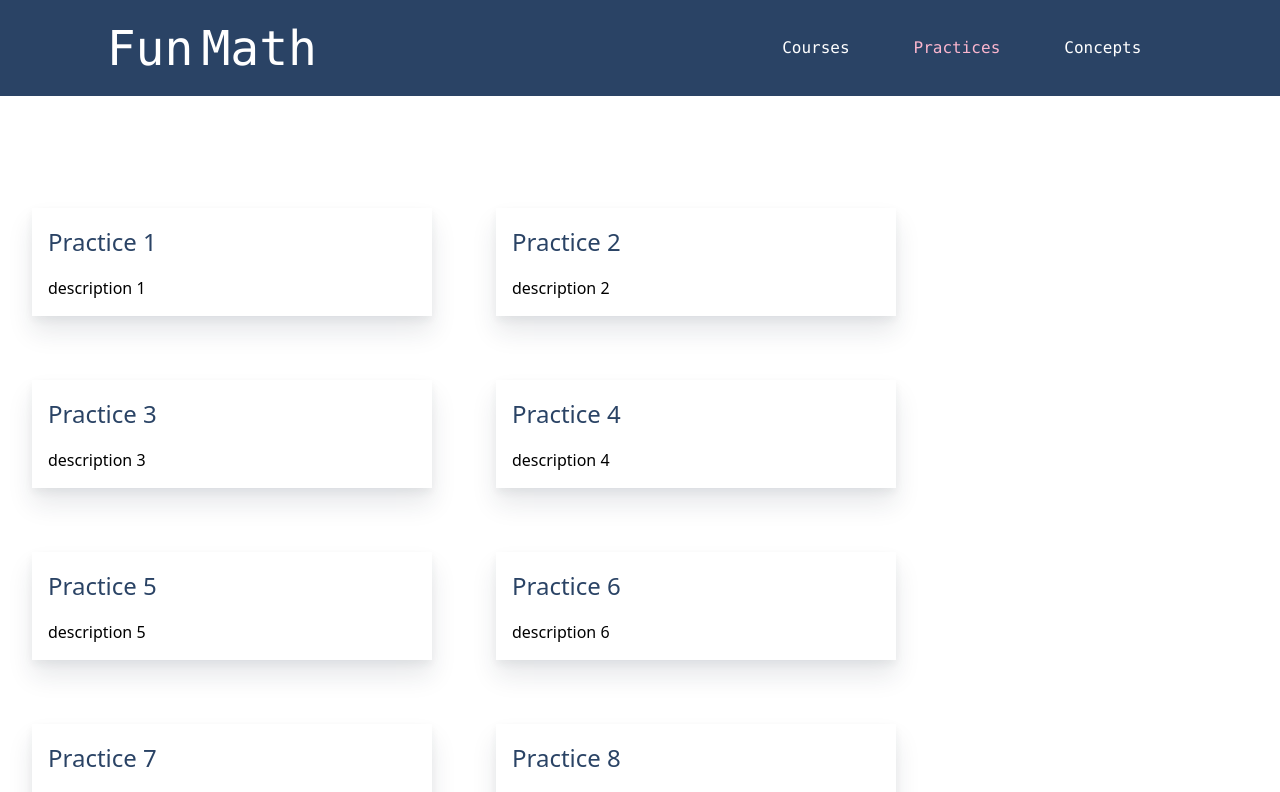
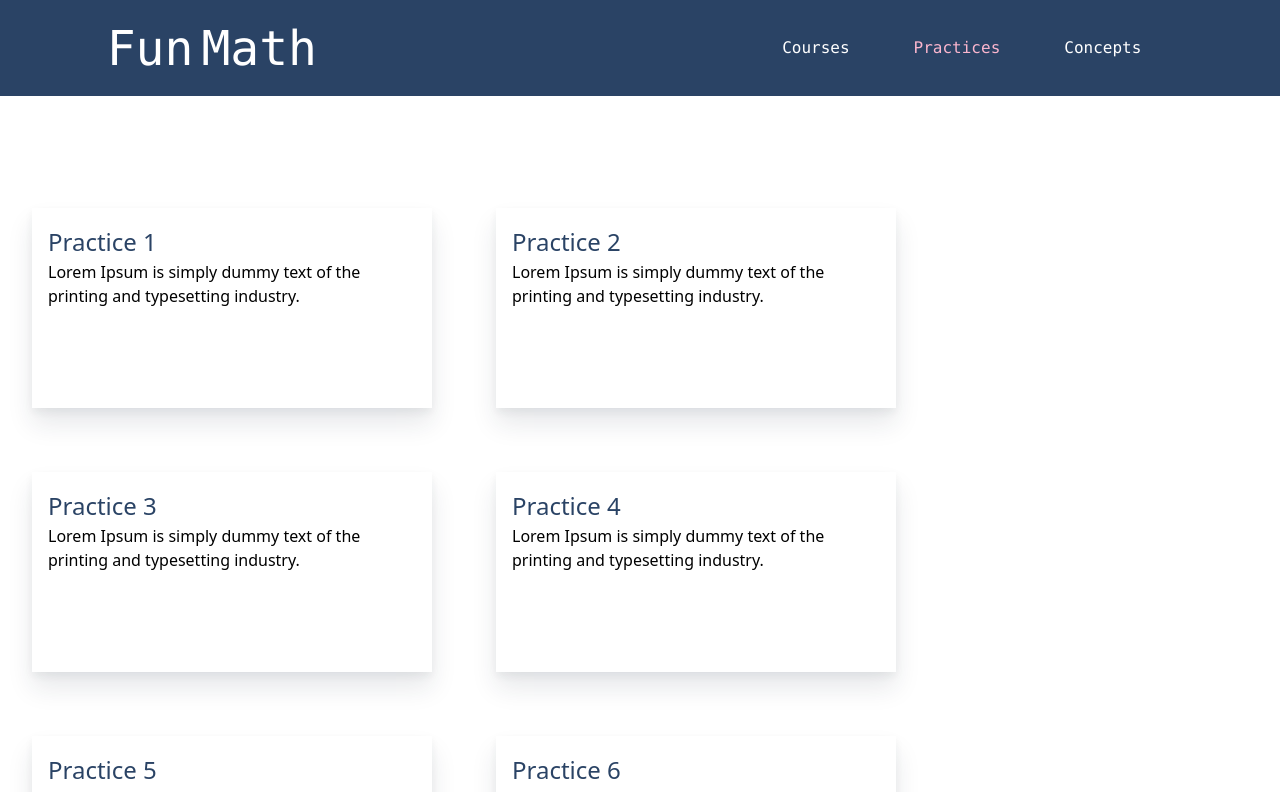
Before and after one commit to divya2808/Vfms-UI, a Nuxt app: page /practices in a window 1280 px wide. Shown: the top 792 px of the page. Built offline with nearby package versions, Linux system fonts and the light colour scheme.

Commit message:
Practice

```diff
--- a/data/practicesList.js
+++ b/data/practicesList.js
@@ -1,32 +1,181 @@
 export default [
-  { id: 1, name: 'Practice 1', description: 'description 1'},
-  { id: 2, name: 'Practice 2', description: 'description 2'},
-  { id: 3, name: 'Practice 3', description: 'description 3'},
-  { id: 4, name: 'Practice 4', description: 'description 4'},
-  { id: 5, name: 'Practice 5', description: 'description 5'},
-  { id: 6, name: 'Practice 6', description: 'description 6'},
-  { id: 7, name: 'Practice 7', description: 'description 7'},
-  { id: 8, name: 'Practice 8', description: 'description 8'},
-  { id: 9, name: 'Practice 9', description: 'description 9'},
-  { id: 10, name: 'Practice 10', description: 'description 10'},
-  { id: 11, name: 'Practice 11', description: 'description 11'},
-  { id: 12, name: 'Practice 12', description: 'description 12'},
-  { id: 13, name: 'Practice 13', description: 'description 13'},
-  { id: 14, name: 'Practice 14', description: 'description 14'},
-  { id: 15, name: 'Practice 15', description: 'description 15'},
-  { id: 16, name: 'Practice 16', description: 'description 16'},
-  { id: 17, name: 'Practice 17', description: 'description 17'},
-  { id: 18, name: 'Practice 18', description: 'description 18'},
-  { id: 19, name: 'Practice 19', description: 'description 19'},
-  { id: 20, name: 'Practice 20', description: 'description 20'},
-  { id: 21, name: 'Practice 21', description: 'description 21'},
-  { id: 22, name: 'Practice 22', description: 'description 22'},
-  { id: 23, name: 'Practice 23', description: 'description 23'},
-  { id: 24, name: 'Practice 24', description: 'description 24'},
-  { id: 25, name: 'Practice 25', description: 'description 25'},
-  { id: 26, name: 'Practice 26', description: 'description 26'},
-  { id: 27, name: 'Practice 27', description: 'description 27'},
-  { id: 28, name: 'Practice 28', description: 'description 28'},
-  { id: 29, name: 'Practice 29', description: 'description 29'},
-  { id: 30, name: 'Practice 30', description: 'description 30'},
+  {
+    id: '1',
+    name: 'Practice 1',
+    description: 'Lorem Ipsum is simply dummy text of the printing and typesetting industry.',
+    text: ''
+  },
+  {
+    id: '2',
+    name: 'Practice 2',
+    description: 'Lorem Ipsum is simply dummy text of the printing and typesetting industry.',
+    text: ''
+  },
+  {
+    id: '3',
+    name: 'Practice 3',
+    description: 'Lorem Ipsum is simply dummy text of the printing and typesetting industry.',
+    text: ''
+  },
+  {
+    id: '4',
+    name: 'Practice 4',
+    description: 'Lorem Ipsum is simply dummy text of the printing and typesetting industry.',
+    text: ''
+  },
+  {
+    id: '5',
+    name: 'Practice 5',
+    description: 'Lorem Ipsum is simply dummy text of the printing and typesetting industry.',
+    text: ''
+  },
+  {
+    id: '6',
+    name: 'Practice 6',
+    description: 'Lorem Ipsum is simply dummy text of the printing and typesetting industry.',
+    text: ''
+  },
+  {
+    id: '7',
+    name: 'Practice 7',
+    description: 'Lorem Ipsum is simply dummy text of the printing and typesetting industry.',
+    text: ''
+  },
+  {
+    id: '8',
+    name: 'Practice 8',
+    description: 'Lorem Ipsum is simply dummy text of the printing and typesetting industry.',
+    text: ''
+  },
+  {
+    id: '9',
+    name: 'Practice 9',
+    description: 'Lorem Ipsum is simply dummy text of the printing and typesetting industry.',
+    text: ''
+  },
+  {
+    id: '10',
+    name: 'Practice 10',
+    description: 'Lorem Ipsum is simply dummy text of the printing and typesetting industry',
+    text: ''
+  },
+  {
+    id: '11',
+    name: 'Practice 11',
+    description: 'Lorem Ipsum is simply dummy text of the printing and typesetting industry',
+    text: ''
+  },
+  {
+    id: '12',
+    name: 'Practice 12',
+    description: 'Lorem Ipsum is simply dummy text of the printing and typesetting industry'
+  },
+  {
+    id: '13',
+    name: 'Practice 13',
+    description: 'Lorem Ipsum is simply dummy text of the printing and typesetting industry',
+    text: ''
+  },
+  {
+    id: '14',
+    name: 'Practice 14',
+    description: 'Lorem Ipsum is simply dummy text of the printing and typesetting industry',
+    text: ''
+  },
+  {
+    id: '15',
+    name: 'Practice 15',
+    description: 'Lorem Ipsum is simply dummy text of the printing and typesetting industry',
+    text: ''
+  },
+  {
+    id: '16',
+    name: 'Practice 16',
+    description: 'Lorem Ipsum is simply dummy text of the printing and typesetting industry',
+    text: ''
+  },
+  {
+    id: '17',
+    name: 'Practice 17',
+    description: 'Lorem Ipsum is simply dummy text of the printing and typesetting industry',
+    text: ''
+  },
+  {
+    id: '18',
+    name: 'Practice 18',
+    description: 'Lorem Ipsum is simply dummy text of the printing and typesetting industry',
+    text: ''
+  },
+  {
+    id: '19',
+    name: 'Practice 19',
+    description: 'Lorem Ipsum is simply dummy text of the printing and typesetting industry',
+    text: ''
+  },
+  {
+    id: '20',
+    name: 'Practice 20',
+    description: 'Lorem Ipsum is simply dummy text of the printing and typesetting industry',
+    text: ''
+  },
+  {
+    id: '21',
+    name: 'Practice 21',
+    description: 'Lorem Ipsum is simply dummy text of the printing and typesetting industry',
+    text: ''
+  },
+  {
+    id: '22',
+    name: 'Practice 22',
+    description: 'Lorem Ipsum is simply dummy text of the printing and typesetting industry',
+    text: ''
+  },
+  {
+    id: '23',
+    name: 'Practice 23',
+    description: 'Lorem Ipsum is simply dummy text of the printing and typesetting industry',
+    text: ''
+  },
+  {
+    id: '24',
+    name: 'Practice 24',
+    description: 'Lorem Ipsum is simply dummy text of the printing and typesetting industry',
+    text: ''
+  },
+  {
+    id: '25',
+    name: 'Practice 25',
+    description: 'Lorem Ipsum is simply dummy text of the printing and typesetting industry',
+    text: ''
+  },
+  {
+    id: '26',
+    name: 'Practice 26',
+    description: 'Lorem Ipsum is simply dummy text of the printing and typesetting industry',
+    text: ''
+  },
+  {
+    id: '27',
+    name: 'Practice 27',
+    description: 'Lorem Ipsum is simply dummy text of the printing and typesetting industry',
+    text: ''
+  },
+  {
+    id: '28',
+    name: 'Practice 28',
+    description: 'Lorem Ipsum is simply dummy text of the printing and typesetting industry',
+    text: ''
+  },
+  {
+    id: '29',
+    name: 'Practice 29',
+    description: 'Lorem Ipsum is simply dummy text of the printing and typesetting industry',
+    text: ''
+  },
+  {
+    id: '30',
+    name: 'Practice 30',
+    description: 'Lorem Ipsum is simply dummy text of the printing and typesetting industry',
+    text: ''
+  },
 ]
--- a/layouts/default.vue
+++ b/layouts/default.vue
@@ -2,10 +2,10 @@
   <div>
     <div class="bg-blue-900">
       <div class="flex w-5/6 h-24 mx-auto text-white items-center font-mono">
-        <div class="flex-1 text-5xl font-hairline relative cursor-pointer">
+        <nuxt-link to="/" class="flex-1 text-5xl font-hairline relative cursor-pointer">
           <span class="mr-2">Fun</span>
           <span class="absolute">Math</span>
-        </div>
+        </nuxt-link>
         <ul class="flex flex-end">
           <nuxt-link :to="item.link" v-for="item in navItems" :key="item.id" class="mx-8 cursor-pointer hover:text-pink-300 nav-item relative no-underline" @click="activeNavItem = item">{{ item.name }}</nuxt-link>
         </ul>
--- a/package.json
+++ b/package.json
@@ -14,6 +14,7 @@
     "cross-env": "^5.2.0",
     "express": "^4.17.1",
     "font-awesome": "^4.7.0",
+    "js-cipher": "^1.0.5",
     "node-sass": "^4.14.0",
     "nuxt": "^2.0.0",
     "nuxt-fontawesome": "^0.4.0",
--- /dev/null
+++ b/pages/practices/_id.vue
@@ -0,0 +1,104 @@
+<template>
+  <div class="max-w-1200 mx-auto mt-20">
+    <h1 class="font-bold font-mono text-3xl">{{ `Practice ${practiceId}: Decipher the cipher` }}</h1>
+    <h2 class="font-bold font-mono text-xl mt-4">Steps to solve: </h2>
+    <ul class>
+      <li>Scan through the cipher, looking for single-letter words.</li>
+      <li>Count how many times each symbol appears in the puzzle.</li>
+      <li>Pencil in your guesses over the ciphertext. Look for apostrophes.</li>
+      <li>Look for repeating letter patterns.</li>
+      <li>Try to decipher two-, three-, and four-letter words.</li>
+      <li>Scan for double letters.</li>
+    </ul>
+    <div class="flex items-center mt-12">
+      <div class="cipher-text-container p-8">
+        <h3 class="mb-4 text-xl font-bold font-mono">Solve the cipher below</h3>
+        <span class="cipher-text block p-4 font-mono">{{ encryptedText }}</span>
+      </div>
+      <div class="flex flex-col justify-center text-center">
+        <input v-model="shift" placeholder="Enter Shift" class="input-shift block px-2" />
+        <button class="enter-button bg-blue-700 text-white hover:bg-blue-900 mt-4" @click="checkAnswer()">Enter</button>
+        <span v-if="message" class="mt-4" :class="wrongShift ? 'text-red-500' : 'text-blue-600'">{{ message }} </span>
+      </div>
+      <div class="cipher-text-container p-8">
+        <h3 class="mb-4 text-xl font-bold font-mono">Check your answer here</h3>
+        <div class="cipher-text block p-4 font-mono">
+          <span v-if="isRight" class="p-4 font-mono">{{ decryptedText }}</span>
+        </div>
+      </div>
+    </div>
+  </div>
+</template>
+
+<script>
+import practicesList from '../../data/practicesList.js'
+const { Cipher } = require("js-cipher");
+export default {
+  data() {
+    return {
+      currentPractice: null,
+      encryptedText: 'Pm ol ohk hufaopun jvumpkluaphs av zhf, ol dyval pa pu jpwoly, aoha pz, if zv johunpun aol vykly vm aol slaalyz vm aol hswohila, aoha uva h dvyk jvbsk il thkl vba.',
+      decryptedText: '',
+      shift: 0,
+      showMessage: null,
+      message: '',
+      isRight: null,
+      wrongShift: false
+    }
+  },
+  created() {
+    const practiceId = this.$route.params.id
+    this.currentPractice = practicesList.find(practice => { return practice.id === practiceId })
+
+    const cipher = new Cipher()
+
+    this.decryptedText = cipher.decrypt(this.encryptedText, 7)
+  },
+  methods: {
+    checkAnswer() {
+      const cipher = new Cipher()
+      if(isNaN(parseInt(this.shift))) {
+        this.showMessage = true
+        this.message = 'Please enter number between 1 and 26'
+        return
+      }
+      const numberShift = parseInt(this.shift)
+      const usersAnswer = cipher.decrypt(this.encryptedText, numberShift)
+      this.showMessage = usersAnswer === this.decryptedText
+      this.isRight = usersAnswer === this.decryptedText
+      this.wrongShift = !this.showMessage
+
+      if(this.wrongShift) {
+        this.message = 'Wrong. Please try again.'
+      } else {
+        this.message = 'Right answer. Well done'
+      }
+    }
+  }
+}
+</script>
+
+<style lang="scss" scoped>
+.max-w-1200 {
+  max-width: 1200px;
+}
+
+.cipher-text {
+  border: solid 1px black;
+  width: 420px;
+  height: 220px;
+}
+
+.input-shift {
+  border: 1px solid black;
+  outline: none;
+  height: 40px;
+  width: 200px;
+}
+
+.enter-button {
+  height: 40px;
+  width: 200px;
+  transition: all 0.3s ease;
+}
+</style>
--- a/pages/practices.vue
+++ b/pages/practices/index.vue
@@ -1,14 +1,14 @@
 <template>
   <div class="practices-container flex flex-wrap mx-auto mt-20">
-    <div v-for="practice in practicesList" :key="practice.id" class="my-8 practice-card p-4 cursor-pointer mx-8">
+    <nuxt-link v-for="practice in practicesList" :key="practice.id" :to="`/practices/${practice.id}`" class="my-8 practice-card p-4 cursor-pointer mx-8">
       <h2 class="text-blue-900 text-2xl">{{ practice.name }}</h2>
-      <p class="mt-4">{{ practice.description }}</p>
-    </div>
+      <p class="flex-1">{{ practice.description }}</p>
+    </nuxt-link>
   </div>
 </template>
 
 <script>
-import practicesList from '../data/practicesList.js'
+import practicesList from '../../data/practicesList.js'
 export default {
   data() {
     return {
@@ -29,6 +29,7 @@ export default {
       0 0.25rem 0.5rem 0 rgba(27, 43, 52, 0.06);
   background-color: white;
   width: 400px;
+  height: 200px;
 
   &:before {
     content: '';
```
Also changed, not shown: 1 other file (tests, documents, lock files or other folders).
